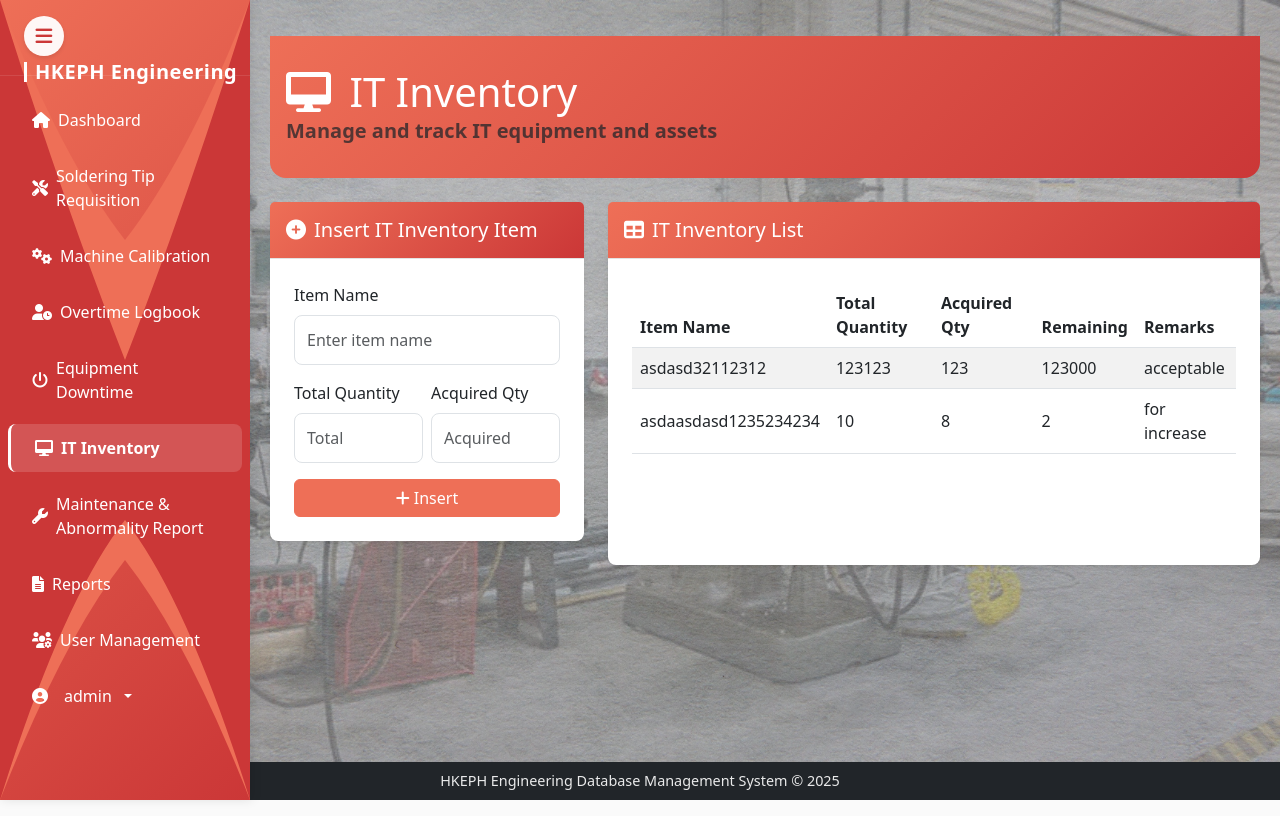
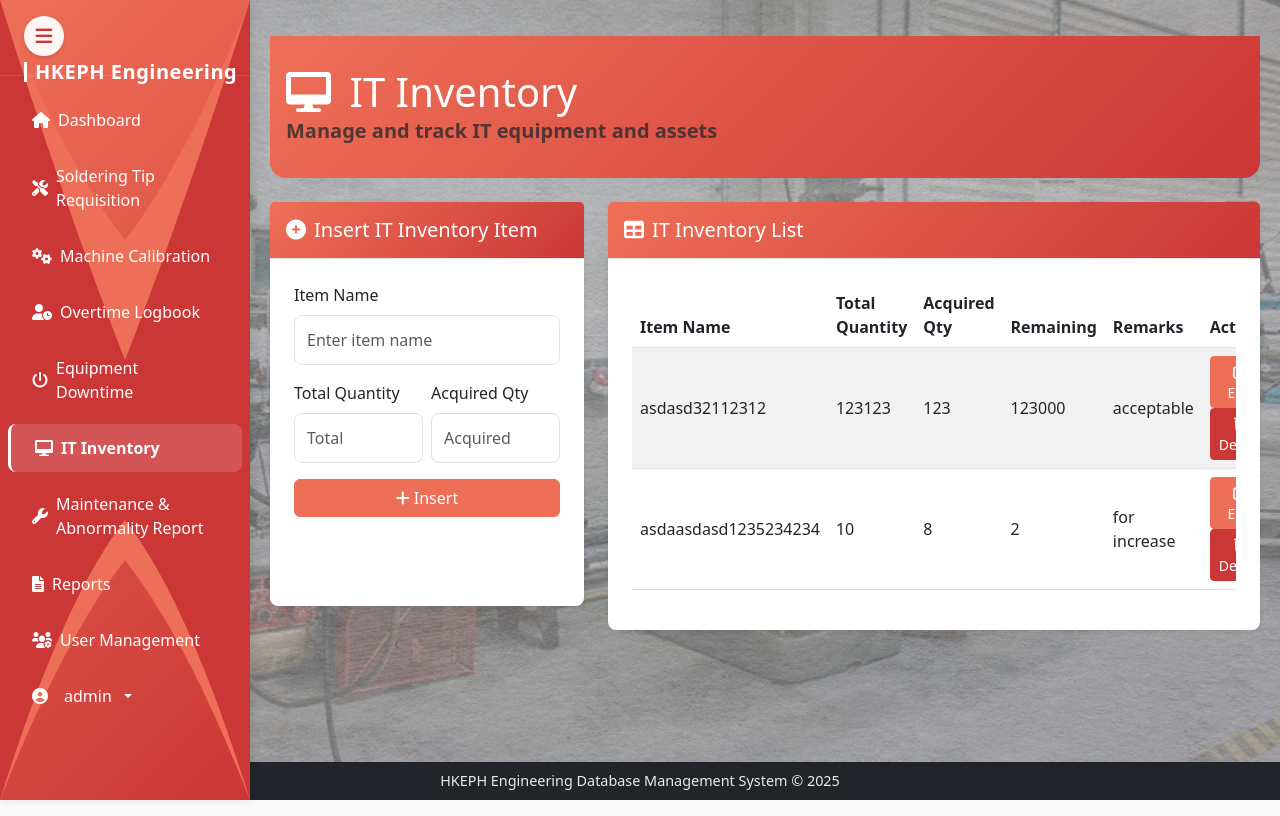
Before and after one commit to Lenardogs/ENGINEER_DBMS, a Flask app: page /it-inventory in a window 1280 px wide. Run offline with Flask 3, Linux system fonts and the light colour scheme; a user stored in the database is signed in; some libraries are stand-ins or nearby versions.

Commit message:
fixed the edit buttons

```diff
--- a/routes.py
+++ b/routes.py
@@ -1040,17 +1040,61 @@ def check_calibrations():
 @app.route('/it-inventory', methods=['GET', 'POST'])
 @login_required
 def it_inventory():
+    edit_id = request.args.get('edit_id')
     form = ITInventoryForm()
+
+    if edit_id:
+        item_to_edit = ITInventory.query.get(edit_id)
+        if item_to_edit and request.method == 'GET':
+            # Prefill form with item data
+            form.item_name.data = item_to_edit.item_name
+            form.total_quantity.data = item_to_edit.total_quantity
+            form.acquired_qty.data = item_to_edit.acquired_qty
+
     if form.validate_on_submit():
-        new_item = ITInventory(
-            item_name=form.item_name.data,
-            total_quantity=form.total_quantity.data,
-            acquired_qty=form.acquired_qty.data
-        )
-        db.session.add(new_item)
-        db.session.commit()
-        flash('Item added successfully!', 'success')
+        if edit_id:
+            # Update existing item
+            item_to_edit = ITInventory.query.get(edit_id)
+            if item_to_edit:
+                item_to_edit.item_name = form.item_name.data
+                item_to_edit.total_quantity = form.total_quantity.data
+                item_to_edit.acquired_qty = form.acquired_qty.data
+                db.session.commit()
+                flash('Item updated successfully!', 'success')
+        else:
+            # Insert new item
+            new_item = ITInventory(
+                item_name=form.item_name.data,
+                total_quantity=form.total_quantity.data,
+                acquired_qty=form.acquired_qty.data
+            )
+            db.session.add(new_item)
+            db.session.commit()
+            flash('Item added successfully!', 'success')
         return redirect(url_for('it_inventory'))
 
     inventory_items = ITInventory.query.all()
-    return render_template('it_inventory.html', form=form, inventory_items=inventory_items)
+    return render_template('it_inventory.html', form=form, inventory_items=inventory_items, edit_id=edit_id)
+
+@app.route('/it-inventory/edit/<int:item_id>', methods=['GET', 'POST'])
+@login_required
+def edit_it_inventory(item_id):
+    item = ITInventory.query.get_or_404(item_id)
+    form = ITInventoryForm(obj=item)
+    if form.validate_on_submit():
+        item.item_name = form.item_name.data
+        item.total_quantity = form.total_quantity.data
+        item.acquired_qty = form.acquired_qty.data
+        db.session.commit()
+        flash('Item updated successfully!', 'success')
+        return redirect(url_for('it_inventory'))
+    return render_template('edit_it_inventory.html', form=form, item=item)
+
+@app.route('/it-inventory/delete/<int:item_id>', methods=['POST', 'GET'])
+@login_required
+def delete_it_inventory(item_id):
+    item = ITInventory.query.get_or_404(item_id)
+    db.session.delete(item)
+    db.session.commit()
+    flash('Item deleted successfully!', 'success')
+    return redirect(url_for('it_inventory'))
--- a/templates/it_inventory.html
+++ b/templates/it_inventory.html
@@ -77,6 +77,7 @@
                                     <th>Acquired Qty</th>
                                     <th>Remaining</th>
                                     <th>Remarks</th>
+                                    <th>Actions</th>
                                 </tr>
                             </thead>
                             <tbody>
@@ -93,6 +94,15 @@
                                             for increase
                                         {% endif %}
                                     </td>
+                                    <td>
+                                        <a href="{{ url_for('it_inventory', edit_id=item.id) }}" class="btn btn-sm btn-warning">
+                                            <i class="fas fa-edit"></i> Edit
+                                        </a>
+                                        <a href="{{ url_for('delete_it_inventory', item_id=item.id) }}" class="btn btn-sm btn-danger"
+                                           onclick="return confirm('Are you sure you want to delete this item?');">
+                                            <i class="fas fa-trash"></i> Delete
+                                        </a>
+                                    </td>
                                 </tr>
                                 {% endfor %}
                             </tbody>
```
Also changed, not shown: instance/database.db, static/uploads/Screenshot_2024-11-14_205504.png (added).
